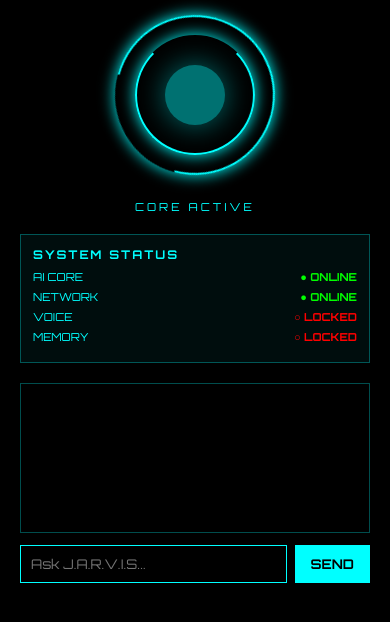
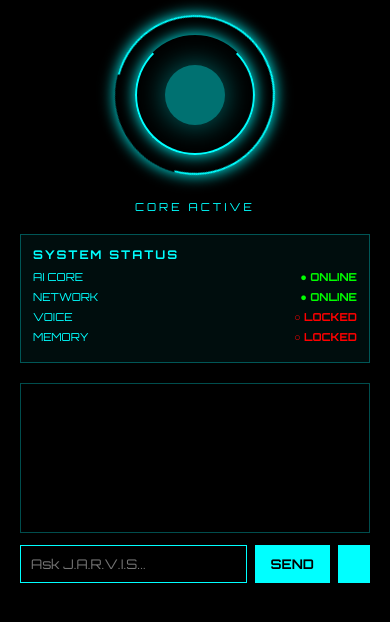
Before and after one commit to SahithYallamati2179/Jarvis-mobile-editio, a plain HTML site: page frontend/index.html in a window 390 px wide. Shown: the part 82-704 px from the top of the page. Drawn offline with Linux system fonts and the light colour scheme.

Commit message:
Add microphone button to input area

```diff
--- a/frontend/index.html
+++ b/frontend/index.html
@@ -24,7 +24,7 @@
  <div class="chat" id="chat"></div>
  <div class="input-area">
  <input id="msg" placeholder="Ask J.A.R.V.I.S...">
- <button id="send">SEND</button>
+ <button id="send">SEND</button><button id="mic-btn">️</button>
  </div>
  <script src="script.js"></script>
 </body>
```
